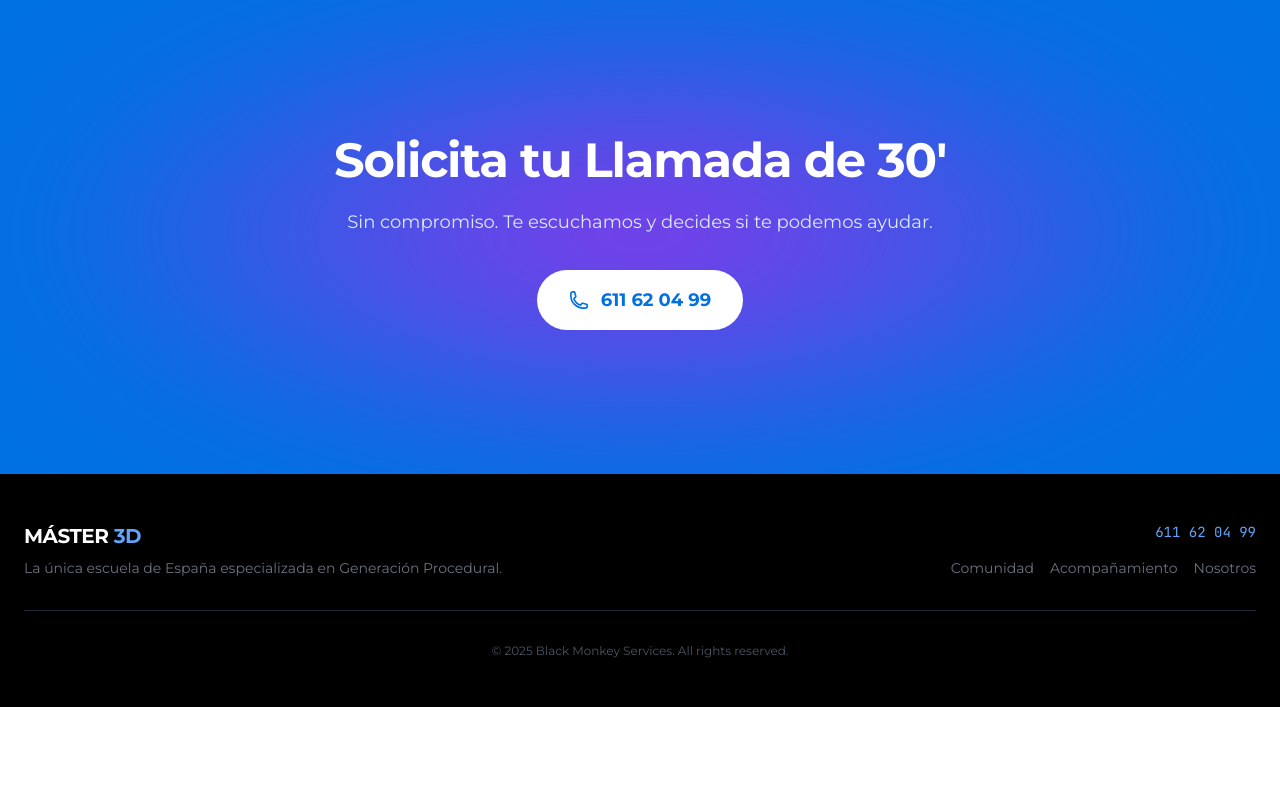
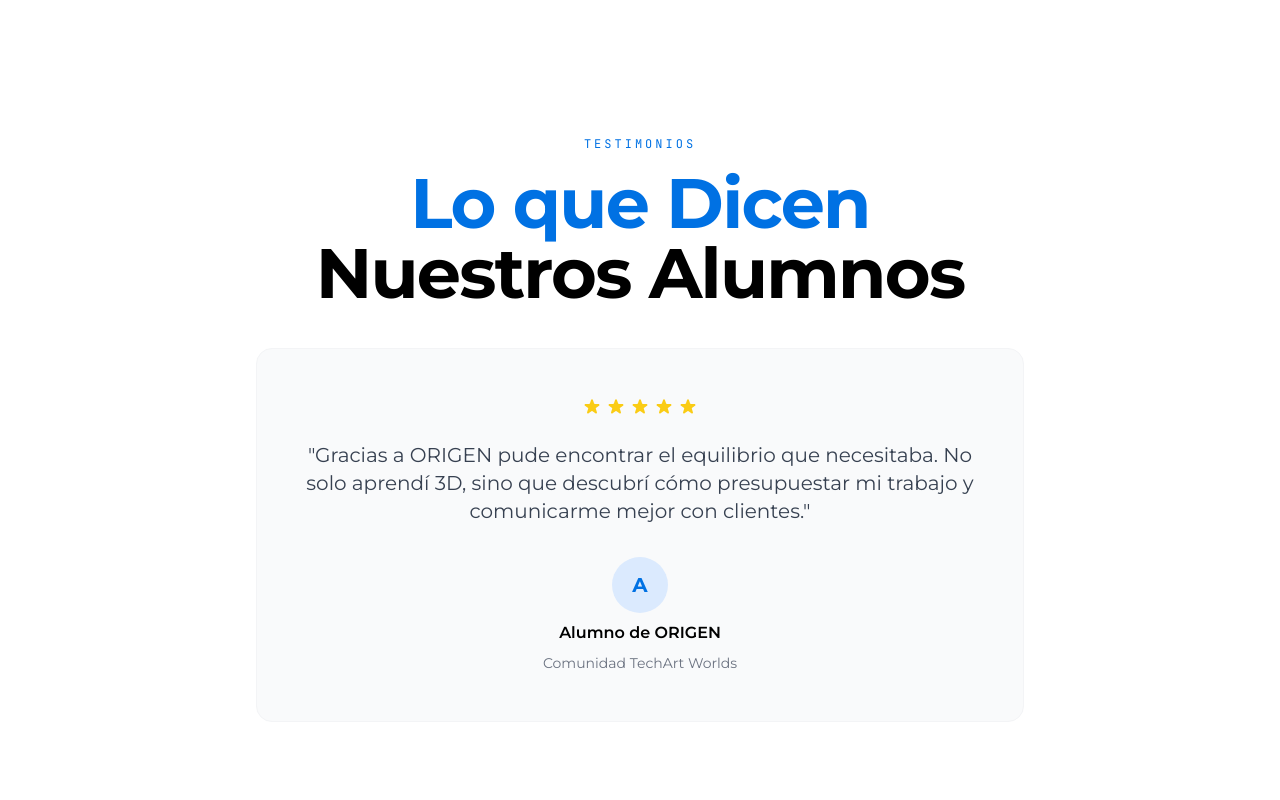
Before and after one commit to vicoyes/master-3d-integral-v2, a website: page techartworlds/vamos-contigo.html in a window 1280 px wide. Shown: the part 6960-7760 px from the top of the page. Before the commit the page ends 7667 px from the top, so only its background shows below. Drawn offline with nearby package versions, Linux system fonts and the light colour scheme; a web font is replaced by a local one.

Commit message:
feat: add testimonios section to vamos-contigo.html

```diff
--- a/techartworlds/vamos-contigo.html
+++ b/techartworlds/vamos-contigo.html
@@ -558,6 +558,42 @@
         </div>
     </section>
 
+    <!-- Testimonios -->
+    <section class="section-flow bg-white overflow-hidden">
+        <div class="max-w-7xl mx-auto px-6">
+            <div class="text-center mb-10">
+                <p class="font-mono text-violet-600 text-xs uppercase tracking-[0.25em] mb-4">Testimonios</p>
+                <h2 class="section-title font-extrabold tracking-tight text-black">
+                    <span class="text-accent">Lo que Dicen</span><br/>Nuestros Alumnos
+                </h2>
+            </div>
+
+            <div class="max-w-3xl mx-auto">
+                <div class="bg-gray-50 rounded-2xl border border-gray-100 p-8 md:p-12 text-center">
+                    <div class="flex justify-center mb-6">
+                        <div class="flex gap-1">
+                            <svg class="w-5 h-5 text-yellow-400" fill="currentColor" viewBox="0 0 20 20"><path d="M9.049 2.927c.3-.921 1.603-.921 1.902 0l1.07 3.292a1 1 0 00.95.69h3.462c.969 0 1.371 1.24.588 1.81l-2.8 2.034a1 1 0 00-.364 1.118l1.07 3.292c.3.921-.755 1.688-1.54 1.118l-2.8-2.034a1 1 0 00-1.175 0l-2.8 2.034c-.784.57-1.838-.197-1.539-1.118l1.07-3.292a1 1 0 00-.364-1.118L2.98 8.72c-.783-.57-.38-1.81.588-1.81h3.461a1 1 0 00.951-.69l1.07-3.292z"/></svg>
+                            <svg class="w-5 h-5 text-yellow-400" fill="currentColor" viewBox="0 0 20 20"><path d="M9.049 2.927c.3-.921 1.603-.921 1.902 0l1.07 3.292a1 1 0 00.95.69h3.462c.969 0 1.371 1.24.588 1.81l-2.8 2.034a1 1 0 00-.364 1.118l1.07 3.292c.3.921-.755 1.688-1.54 1.118l-2.8-2.034a1 1 0 00-1.175 0l-2.8 2.034c-.784.57-1.838-.197-1.539-1.118l1.07-3.292a1 1 0 00-.364-1.118L2.98 8.72c-.783-.57-.38-1.81.588-1.81h3.461a1 1 0 00.951-.69l1.07-3.292z"/></svg>
+                            <svg class="w-5 h-5 text-yellow-400" fill="currentColor" viewBox="0 0 20 20"><path d="M9.049 2.927c.3-.921 1.603-.921 1.902 0l1.07 3.292a1 1 0 00.95.69h3.462c.969 0 1.371 1.24.588 1.81l-2.8 2.034a1 1 0 00-.364 1.118l1.07 3.292c.3.921-.755 1.688-1.54 1.118l-2.8-2.034a1 1 0 00-1.175 0l-2.8 2.034c-.784.57-1.838-.197-1.539-1.118l1.07-3.292a1 1 0 00-.364-1.118L2.98 8.72c-.783-.57-.38-1.81.588-1.81h3.461a1 1 0 00.951-.69l1.07-3.292z"/></svg>
+                            <svg class="w-5 h-5 text-yellow-400" fill="currentColor" viewBox="0 0 20 20"><path d="M9.049 2.927c.3-.921 1.603-.921 1.902 0l1.07 3.292a1 1 0 00.95.69h3.462c.969 0 1.371 1.24.588 1.81l-2.8 2.034a1 1 0 00-.364 1.118l1.07 3.292c.3.921-.755 1.688-1.54 1.118l-2.8-2.034a1 1 0 00-1.175 0l-2.8 2.034c-.784.57-1.838-.197-1.539-1.118l1.07-3.292a1 1 0 00-.364-1.118L2.98 8.72c-.783-.57-.38-1.81.588-1.81h3.461a1 1 0 00.951-.69l1.07-3.292z"/></svg>
+                            <svg class="w-5 h-5 text-yellow-400" fill="currentColor" viewBox="0 0 20 20"><path d="M9.049 2.927c.3-.921 1.603-.921 1.902 0l1.07 3.292a1 1 0 00.95.69h3.462c.969 0 1.371 1.24.588 1.81l-2.8 2.034a1 1 0 00-.364 1.118l1.07 3.292c.3.921-.755 1.688-1.54 1.118l-2.8-2.034a1 1 0 00-1.175 0l-2.8 2.034c-.784.57-1.838-.197-1.539-1.118l1.07-3.292a1 1 0 00-.364-1.118L2.98 8.72c-.783-.57-.38-1.81.588-1.81h3.461a1 1 0 00.951-.69l1.07-3.292z"/></svg>
+                        </div>
+                    </div>
+                    <blockquote class="text-lg md:text-xl text-gray-700 leading-relaxed mb-8 font-normal">
+                        "Gracias a ORIGEN pude encontrar el equilibrio que necesitaba. No solo aprendí 3D, sino que descubrí cómo presupuestar mi trabajo y comunicarme mejor con clientes."
+                    </blockquote>
+                    <div class="flex flex-col items-center gap-2">
+                        <div class="w-14 h-14 rounded-full bg-violet-100 flex items-center justify-center">
+                            <span class="text-xl font-bold text-violet-600">A</span>
+                        </div>
+                        <p class="font-semibold text-black">Alumno de ORIGEN</p>
+                        <p class="text-gray-500 text-sm">Comunidad TechArt Worlds</p>
+                    </div>
+                </div>
+            </div>
+        </div>
+    </section>
+
     <!-- CTA Final -->
     <section id="llamada" class="section-flow bg-violet-600 relative overflow-hidden">
         <div class="absolute inset-0 z-0 pointer-events-none">
```
